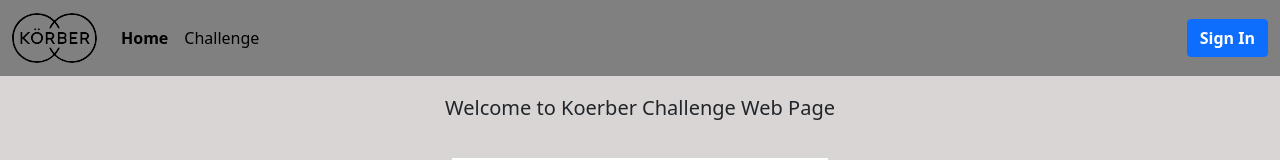
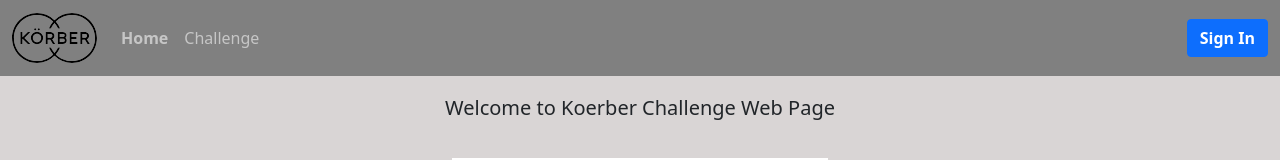
Before and after one commit to andregoncrod/koerber-challenge-web-app, a Vue app: page / in a window 1280 px wide. Shown: the top 160 px of the page. Built offline with nearby package versions, Linux system fonts and the light colour scheme; what auth0-js would draw is missing.

Commit message:
Hamburger menu icon not appearing properly

```diff
--- a/src/components/partials/NavBar.vue
+++ b/src/components/partials/NavBar.vue
@@ -14,7 +14,7 @@
 </script>
 
 <template>
-    <nav class="navbar navbar-expand-lg bg-light">
+    <nav class="navbar navbar-dark navbar-expand-lg bg-light">
         <div class="container-fluid">
             <a class="navbar-brand" href="/">
                 <img id="logo" alt="Koerber logo" src="../../assets/logo.svg" />
@@ -106,10 +106,4 @@
 .router-link-active.router-link-exact-active {
     font-weight: bold;
 }
-.nav-link,
-.nav-link:hover,
-.nav-link:active,
-.nav-link:visited {
-    color: black;
-}
 </style>
```
